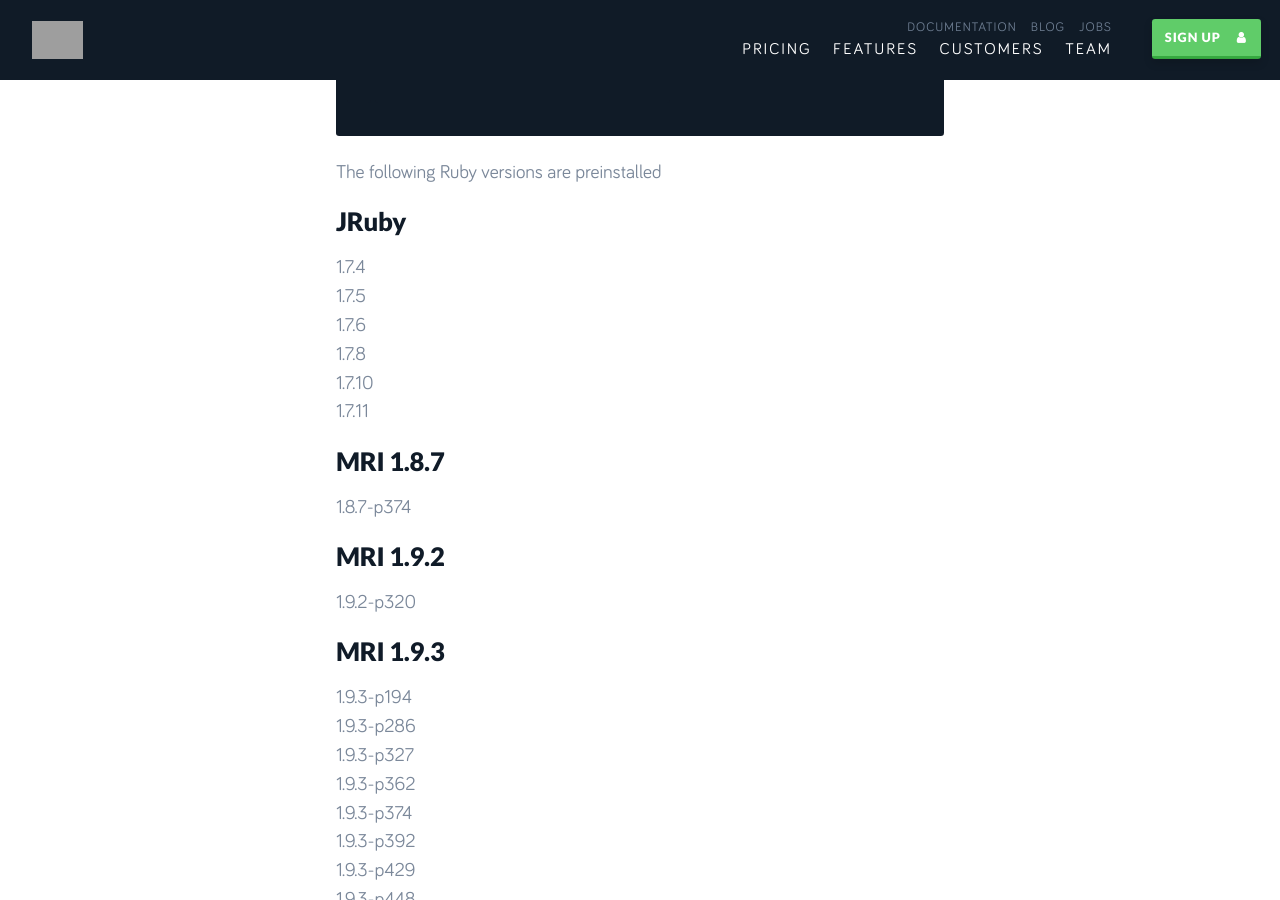
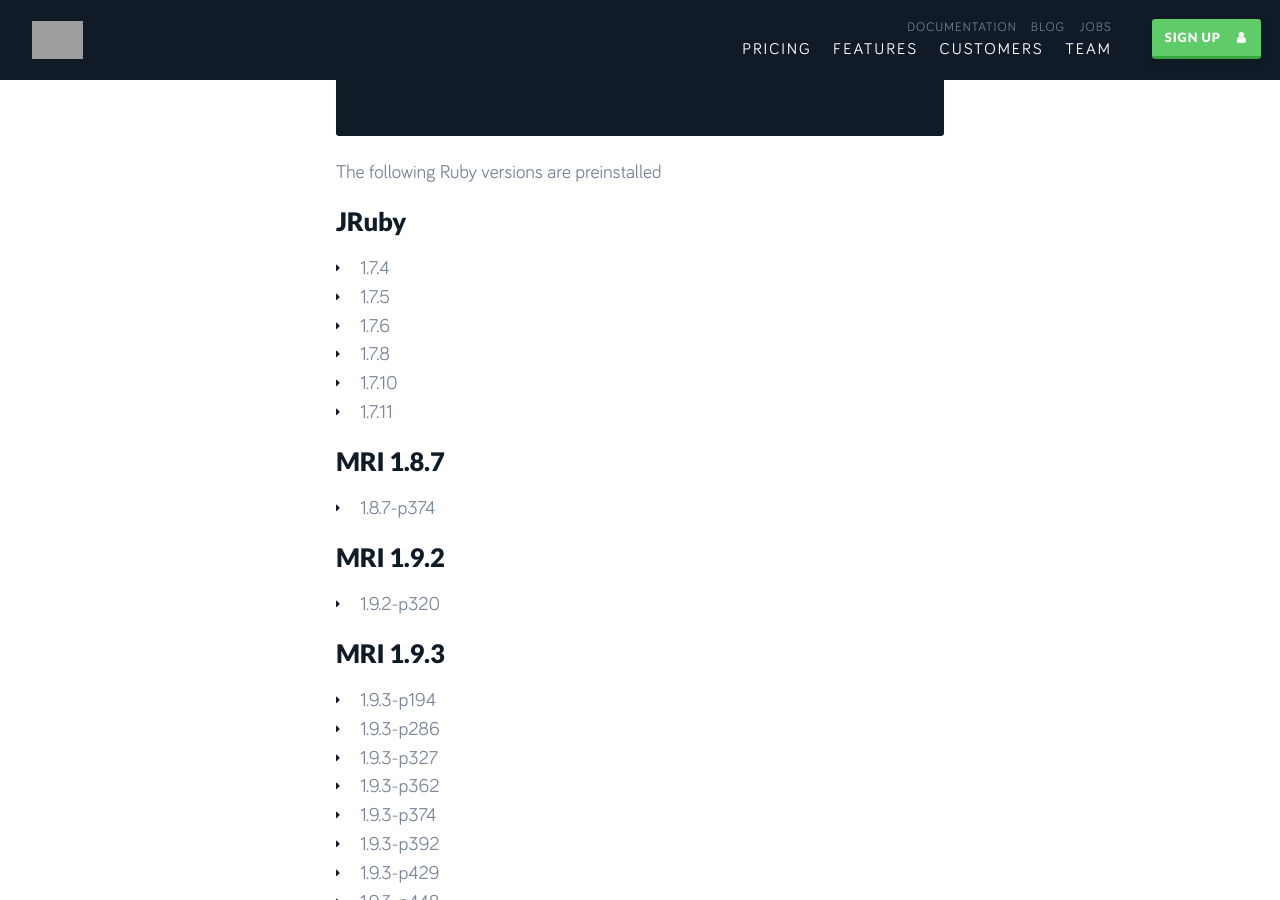
Before and after one commit to up1/documentation, a Jekyll site: the page built from _posts/languages/2014-09-03-ruby.md, in a window 1280 px wide and 900 px high, scrolled down 588 px. Built offline with Jekyll 4.4.1, drawn with Linux system fonts in a browser that asks for light colours; nearby versions of some CDN libraries; a script that is not in the unit is left out; comment, search, counter and statistics services are not loaded; grey boxes are pictures that could not be loaded.

````diff
--- a/_posts/languages/2014-09-03-ruby.md
+++ b/_posts/languages/2014-09-03-ruby.md
@@ -15,44 +15,44 @@ rvm use RUBY_VERSION_YOU_WANT_TO_USE
 The following Ruby versions are preinstalled
 
 ## JRuby
-1.7.4\\
-1.7.5\\
-1.7.6\\
-1.7.8\\
-1.7.10\\
-1.7.11
+* 1.7.4
+* 1.7.5
+* 1.7.6
+* 1.7.8
+* 1.7.10
+* 1.7.11
 
 ## MRI 1.8.7
-1.8.7-p374
+* 1.8.7-p374
 
 ## MRI 1.9.2
-1.9.2-p320
+* 1.9.2-p320
 
 ## MRI 1.9.3
-1.9.3-p194\\
-1.9.3-p286\\
-1.9.3-p327\\
-1.9.3-p362\\
-1.9.3-p374\\
-1.9.3-p392\\
-1.9.3-p429\\
-1.9.3-p448\\
-1.9.3-p484\\
-1.9.3-p545\\
-1.9.3-p547
+* 1.9.3-p194
+* 1.9.3-p286
+* 1.9.3-p327
+* 1.9.3-p362
+* 1.9.3-p374
+* 1.9.3-p392
+* 1.9.3-p429
+* 1.9.3-p448
+* 1.9.3-p484
+* 1.9.3-p545
+* 1.9.3-p547
 
 ## MRI 2.0.0
-2.0.0-p0\\
-2.0.0-p195\\
-2.0.0-p247\\
-2.0.0-p353\\
-2.0.0-p451\\
-2.0.0-p481
+* 2.0.0-p0
+* 2.0.0-p195
+* 2.0.0-p247
+* 2.0.0-p353
+* 2.0.0-p451
+* 2.0.0-p481
 
 ## MRI 2.1
-2.1.0\\
-2.1.1\\
-2.1.2
+* 2.1.0
+* 2.1.1
+* 2.1.2
 
 ## Setting the Ruby version through a .ruby-version file
 You can also use your .ruby-version file on the Codeship. The .ruby-version file lives in the project root and its content is just your Ruby version, for example: ```2.0.0-p195```. You can just read the ruby version to use from that file:
````
Also changed, not shown: _posts/languages/2014-09-03-dart.md (+2 -2 lines), _posts/languages/2014-09-03-go.md (+1 -1 lines), _posts/languages/2014-09-03-nodejs.md (+1 -1 lines), _posts/languages/2014-09-03-php.md (+2 -2 lines).
